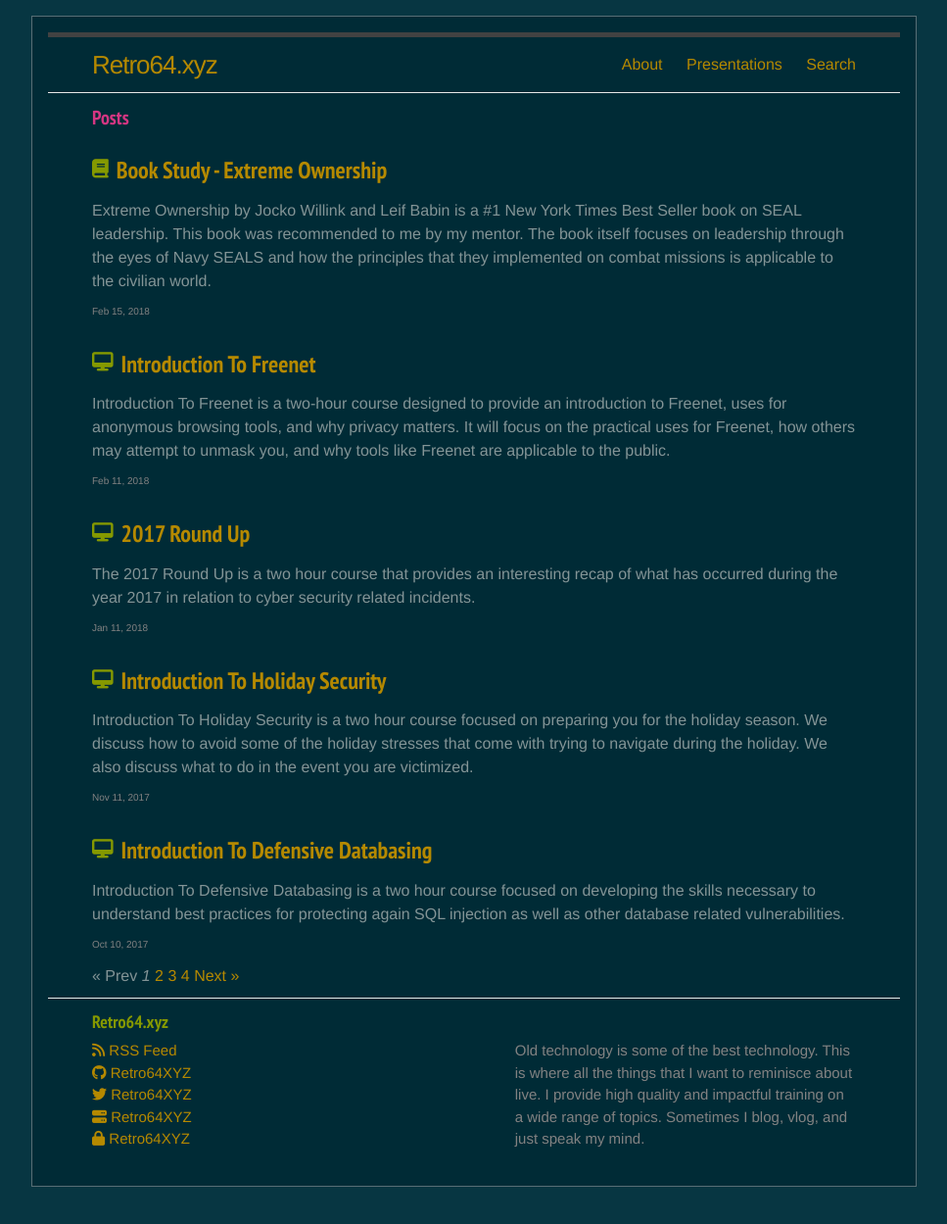
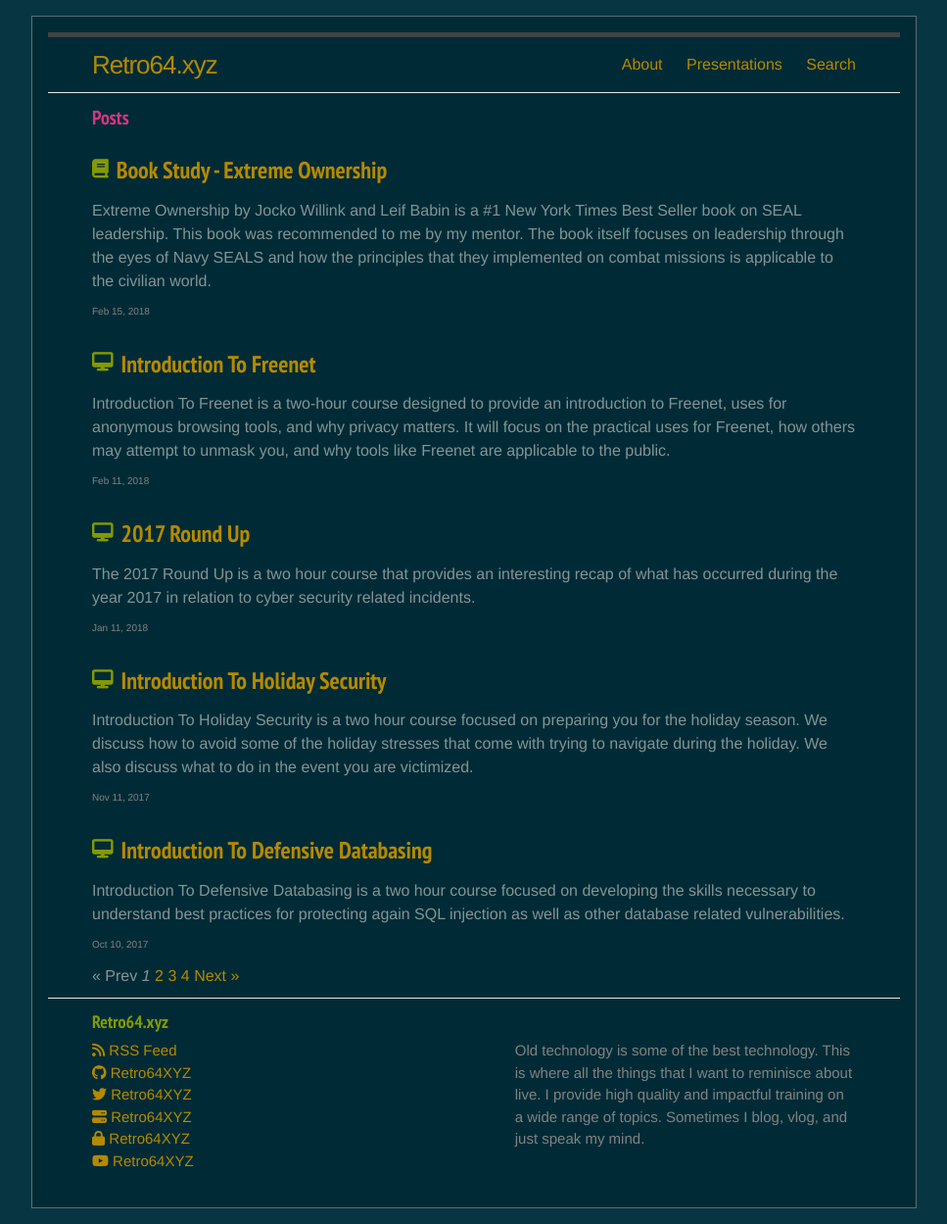
Before and after one commit to Retro64XYZ/retro64xyz.github.io, a Jekyll site: the page built from index.html, in a window 1280 px wide. Shown: the whole page at 98% size, without its empty margins (156-1123 px from the left). Built offline with Jekyll 4.4.1, drawn with Linux system fonts in a browser that asks for light colours; nearby versions of some CDN libraries; the list of posts is cut into pages by our own code; before the commit the page ends 1227 px from its top, so only the background shows below that.

Commit message:
update(youtube):Adds my youtube channel

```diff
--- a/_config.yml
+++ b/_config.yml
@@ -10,7 +10,8 @@ twitter_username: Retro64XYZ
 github_username: Retro64XYZ
 mastodon_username: Retro64XYZ
 keybase_username: Retro64XYZ
-# youtube_username: my_youtube
+youtube_display: Retro64XYZ
+youtube_username: 'channel/UC8dI8JKzbheHlaGhUGxIV1w?disable_polymer=true'
 
 # Build settings
 markdown: kramdown
--- a/_config_dev.yml
+++ b/_config_dev.yml
@@ -13,7 +13,8 @@ mastodon_username: Retro64XYZ
 keybase_username: Retro64XYZ
 #email_display: Retro64XYZ
 #email_sendto: example@example.com
-# youtube_username: my_youtube
+youtube_display: Retro64XYZ
+youtube_username: 'channel/UC8dI8JKzbheHlaGhUGxIV1w?disable_polymer=true'
 
 # Build settings
 markdown: kramdown
--- a/_includes/footer.html
+++ b/_includes/footer.html
@@ -79,7 +79,7 @@
               <span class="icon  icon--youtube">
 				  <i class="fa fa-youtube"></i>
               </span>
-              <span class="username">{{ site.youtube_username }}</span>
+              <span class="username">{{ site.youtube_display }}</span>
             </a>
           </li>
           {% endif %}
```
